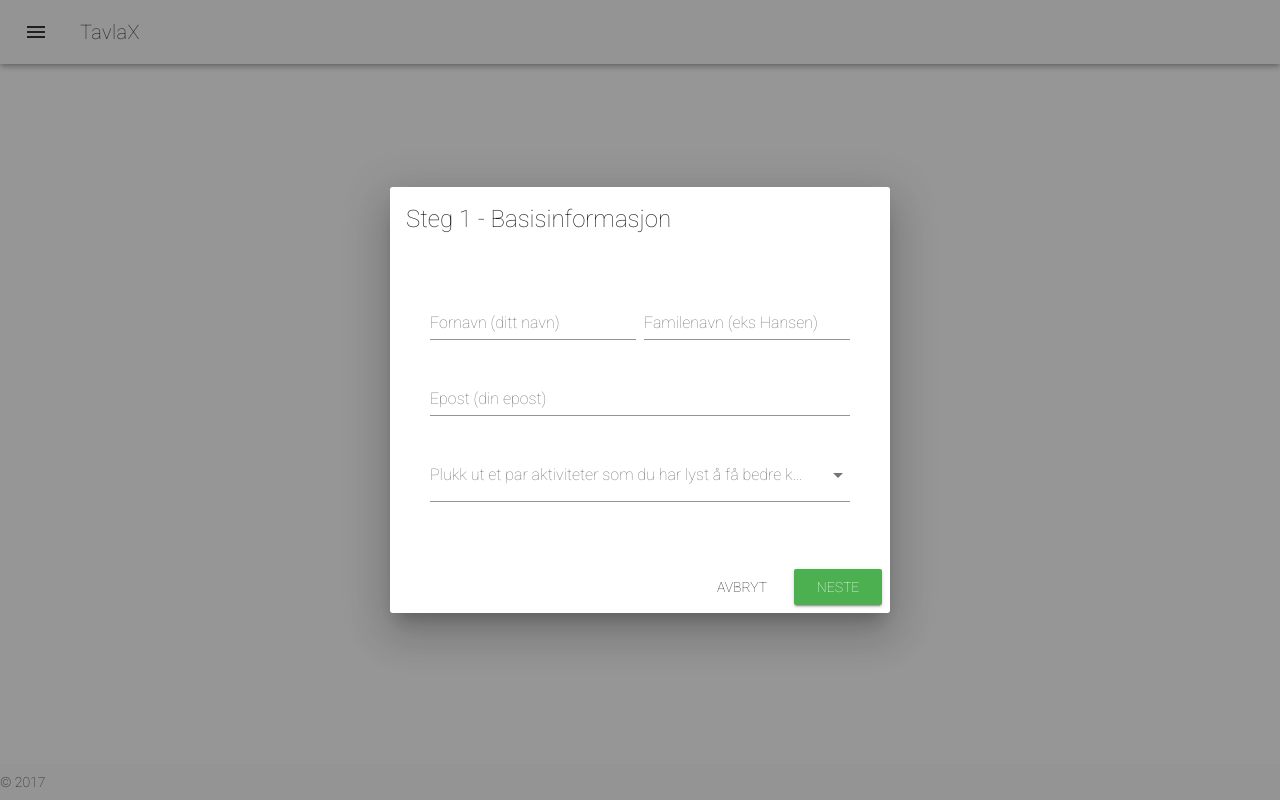
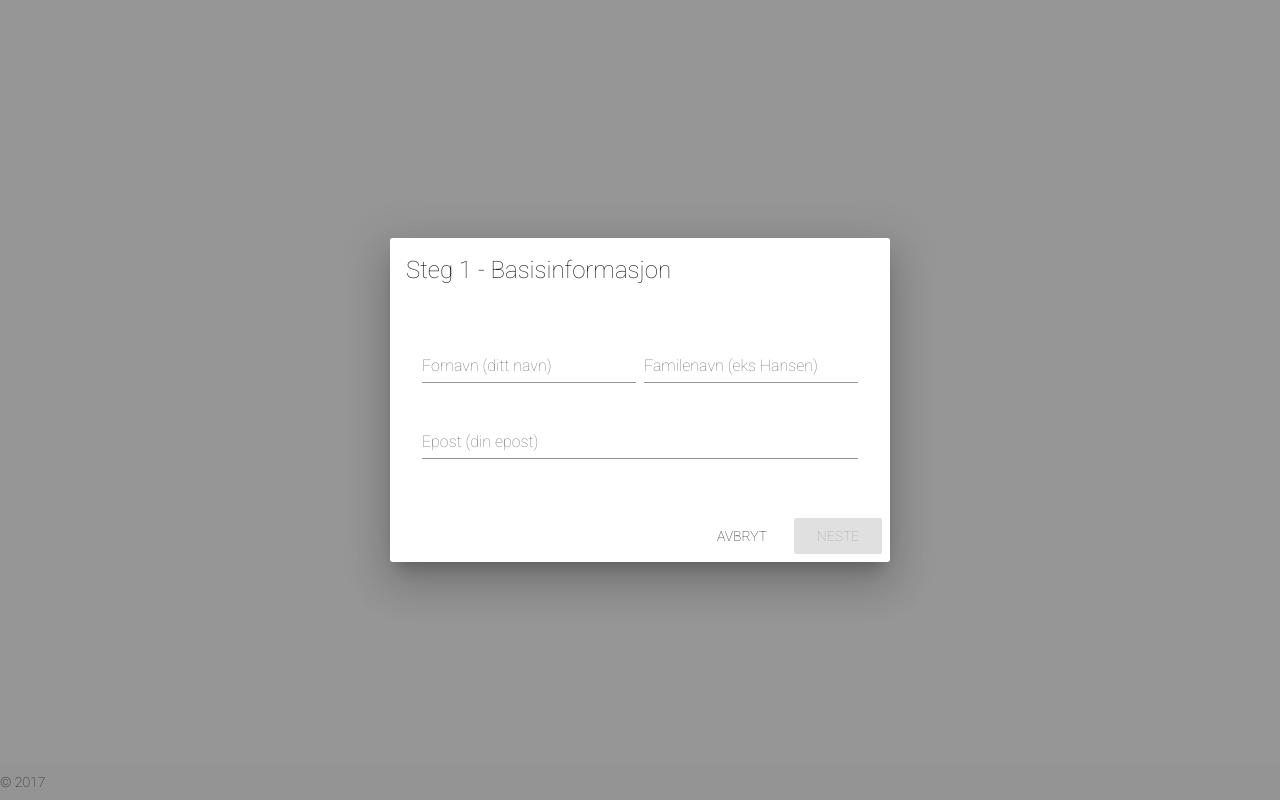
Before and after one commit to larserikfinholt/tavlax, a Vue app: page /#/firstrun in a window 1280 px wide. Both pictures are taken after a click on the button "KOM IGANG". Built offline with nearby package versions, Linux system fonts and the light colour scheme.

Commit message:
validering

```diff
--- a/src/App.vue
+++ b/src/App.vue
@@ -24,7 +24,7 @@
         </v-list-tile>
       </v-list>
     </v-navigation-drawer>
-    <v-toolbar fixed app clipped-left>
+    <v-toolbar fixed app clipped-left v-if="showHeader">
       <v-toolbar-side-icon @click="drawer = !drawer"></v-toolbar-side-icon>
       <v-toolbar-title v-text="title"></v-toolbar-title>
     </v-toolbar>
@@ -54,6 +54,11 @@
     mounted(){
       console.log("mounted app");
       this.$store.dispatch('loadFamilyData',  this.$route.query.familyid);
+    },
+    computed: {
+      showHeader(){
+        return this.$route=='firstrun';
+      }
     }
   }
 </script>
--- a/src/views/Firstrun.vue
+++ b/src/views/Firstrun.vue
@@ -10,40 +10,34 @@
               <v-card-title>
                 <span v-if="step==0" class="headline">Steg 1 - Basisinformasjon</span>
                 <span v-if="step==1" class="headline">Steg 2 - Familemedlemmer</span>
+                <span v-if="step==2" class="headline">Steg 3 - Litt om dere</span>
               </v-card-title>
               <v-card-text>
+                <v-form>
                 <v-container grid-list-md>
                   <v-layout wrap>
                     <v-flex v-if="step==0">
                       <v-layout wrap>
                     <v-flex xs12 sm6 >
-                      <v-text-field label="Fornavn (ditt navn)" required  v-model="persons[0].name"></v-text-field>
+                      <v-text-field label="Fornavn (ditt navn)" ref="f11" :rules="nameRules"  v-model="family.persons[0].name"></v-text-field>
                     </v-flex>
                     <v-flex xs12 sm6 >
-                      <v-text-field v-model="family.name"
+                      <v-text-field v-model="family.name" ref="f12"
                         label="Familenavn (eks Hansen)"
-                        required
+                         :rules="nameRules"
                       ></v-text-field>
                     </v-flex>
                     <v-flex xs12>
-                      <v-text-field label="Epost (din epost)" required v-model="persons[0].email"></v-text-field>
-                    </v-flex>
-                    <v-flex xs12 sm12>
-                      <v-autocomplete
-                        :items="['Fotball', 'Håndball','Skolemusikk','Speider', 'Barnehage', 'SFO', 'Trening', 'Husvask', 'Tøyvask', 'Middagslaging']"
-                        label="Plukk ut et par aktiviteter som du har lyst å få bedre kontroll på"
-                        multiple
-                        chips
-                      ></v-autocomplete>
+                      <v-text-field label="Epost (din epost)" ref="f13"  :rules="emailRules" v-model="family.persons[0].email"></v-text-field>
                     </v-flex>
                       </v-layout>
                     </v-flex>
                    <v-flex v-if="step==1">
                       <v-layout wrap>
-                    <v-flex xs12 v-for="(person,index) of persons" :key="index">
+                    <v-flex xs12 v-for="(person,index) of family.persons" :key="index">
                       <v-layout>
                       <v-flex xs12 sm6 >
-                        <v-text-field label="Fornavn" required v-model="person.name"></v-text-field>
+                        <v-text-field label="Fornavn" :ref="'f2a'+index" :disabled="index==0" :rules="nameRules"  required v-model="person.name"></v-text-field>
                       </v-flex>
                       <v-flex xs12 sm6>
                         <v-select v-model="person.age"
@@ -56,28 +50,46 @@
                     </v-flex>
                     <v-flex xs12>
                       <v-layout justify-end="">
-                      <v-btn flat v-if="persons[persons.length-1].name" small @click="add()">Legg til</v-btn>
-                      <v-btn flat color="error" v-if="persons.length>3" small @click="remove()">Fjern </v-btn>
+                      <v-btn flat :disabled="!family.persons[family.persons.length-1].name"  small @click="add()">Legg til</v-btn>
+                      <v-btn flat color="error" v-if="family.persons.length>3" small @click="remove()">Fjern </v-btn>
                       </v-layout>
                     </v-flex>
                       </v-layout>
                    </v-flex>
+                   <v-flex v-if="step==2">
+                     <v-layout>
+                       <v-flex xs12 sm12>
+                          <v-autocomplete
+                            :items="['Fotball', 'Håndball','Skolemusikk','Speider', 'Barnehage', 'SFO', 'Trening', 'Husvask', 'Tøyvask', 'Middagslaging']"
+                            label="Plukk ut et par aktiviteter som du har lyst å få bedre kontroll på"
+                            multiple
+                            chips
+                            v-model="family.topics"
+                          ></v-autocomplete>
+                      </v-flex>
                      </v-layout>
+
+                   </v-flex>
+                  </v-layout>
+
                 </v-container>
                 <!-- <small>*indicates required field</small> -->
+                </v-form>
               </v-card-text>
               <v-card-actions>
                 <v-spacer></v-spacer>
                 <v-btn  v-if="step==0" flat @click.native="dialog = false">Avbryt</v-btn>
-                <v-btn v-if="step==0" color="success"  @click.native="step = 1">Neste</v-btn>
-                <v-btn  v-if="step==1" flat @click.native="step = 0">Forrige</v-btn>
-                <v-btn v-if="step==1" color="success"  @click.native="dialog = false">Ferdig</v-btn>
+                <v-btn v-if="step==0" color="success"  :disabled="isStep1Invalid()"  @click.native="step = 1">Neste</v-btn>
+                <v-btn  v-if="step==2 || step==1" flat  @click.native="step--">Forrige</v-btn>
+                <v-btn v-if="step==1" color="success"    :disabled="isStep2Invalid()"   @click.native="step = 2">Neste</v-btn>
+                <v-btn v-if="step==2" color="success" :disabled="isStep3Invalid()"   @click.native="finish()">Ferdig</v-btn>
               </v-card-actions>
+
             </v-card>
           </v-dialog>
         </v-flex>
         <v-flex>
-          <v-btn small>Allerede bruker?</v-btn>
+          <v-btn flat small>Allerede bruker?</v-btn>
         </v-flex>
           </v-layout>
         </v-flex>
@@ -86,36 +98,76 @@
 </template>
 
 <script>
+import { familyService } from "../services/family-service";
 import Person from "../components/Person";
 
 export default {
   data() {
     return {
-      dialog:false,
-      step:0,
-      family: {},
+      dialog: false,
+      step: 0,
+      family: {
+        name: undefined,
+        topics: undefined,
         persons: [
           {
             name: "",
-          age: '25+'
+            age: "25+"
           },
           {
             name: "",
-          age: '25+'
+            age: "25+"
           },
           {
             name: "",
-          age: '0-5'
+            age: "0-5"
           }
+        ]
+      },
+
+      nameRules: [
+        v => !!v || "Dette klarer du",
+        v => (v && v.length >= 2) || "Det var et kort navn"
       ],
+      emailRules: [
+        v => !!v || "Du glemte kanskje denne",
+        v => /.+@.+/.test(v) || "Snodig epostadresse"
+      ]
     };
   },
   methods: {
     add() {
-      this.persons.push({ name: null, age: null });
+      this.family.persons.push({ name: null, age: null });
     },
     remove() {
-      this.persons.splice(-1,1);
+      this.family.persons.splice(-1, 1);
+    },
+    finish() {
+      familyService.saveFamily(this.family.name, this.family);
+      this.dialog = false;
+    },
+    isStep1Invalid() {
+      if (this.$refs.f11 && this.$refs.f12 && this.$refs.f13) {
+        return (
+          this.$refs.f11.hasError ||
+          this.$refs.f12.hasError ||
+          this.$refs.f13.hasError
+        );
+      }
+      return true;
+    },
+    isStep2Invalid() {
+      for (let i = 0; i < this.family.persons.length; i++) {
+        const p = this.family.persons[i];
+        if (!p.name || p.name.length < 2) {
+          return true;
+        }
+      }
+      return false;
+    },
+    isStep3Invalid() {
+      console.log("topics", this.family.topics);
+      return !this.family.topics || this.family.topics.length < 2;
     }
   },
 
```
Lines whose indentation alone changed are shown as unchanged.
